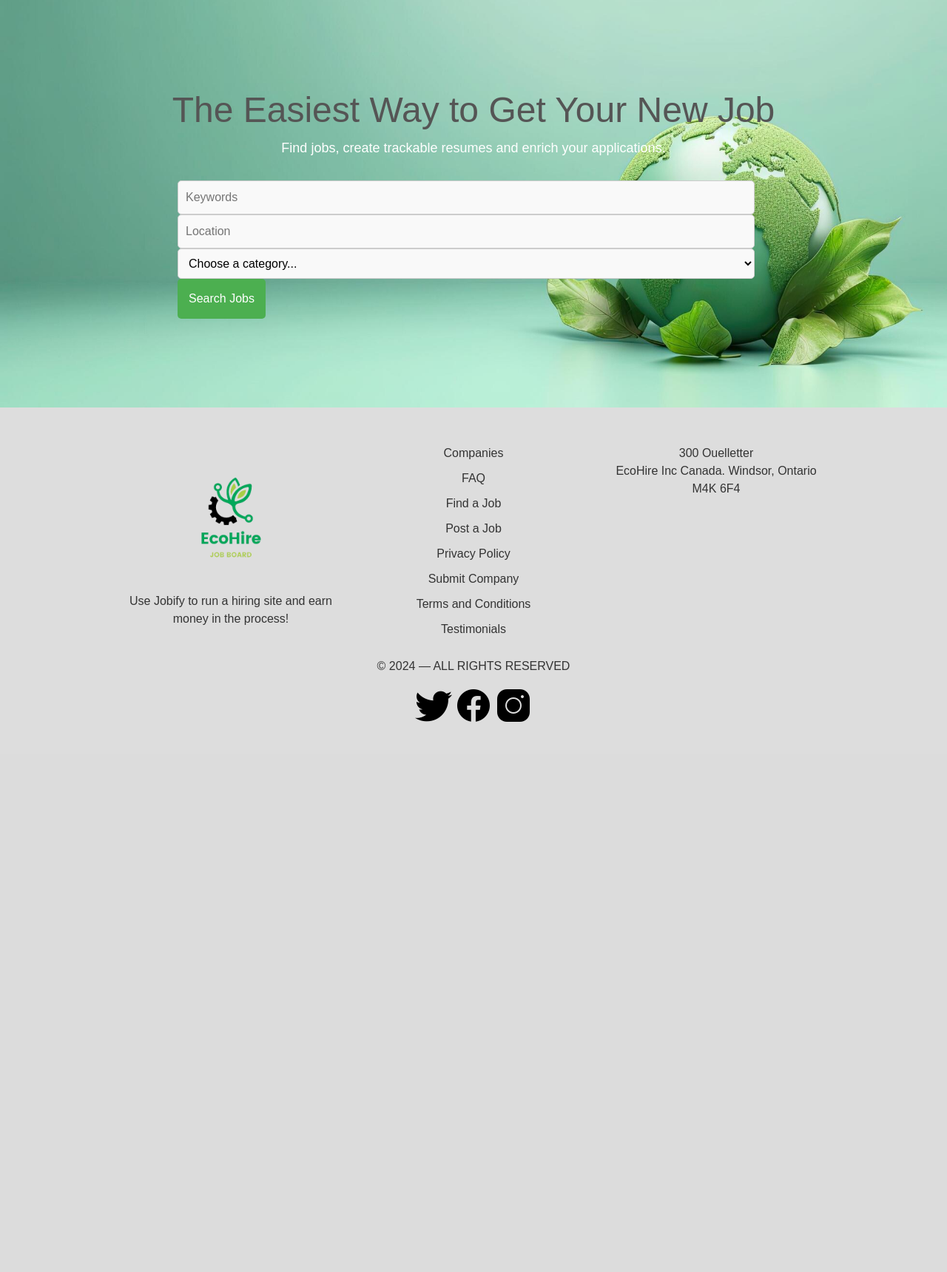
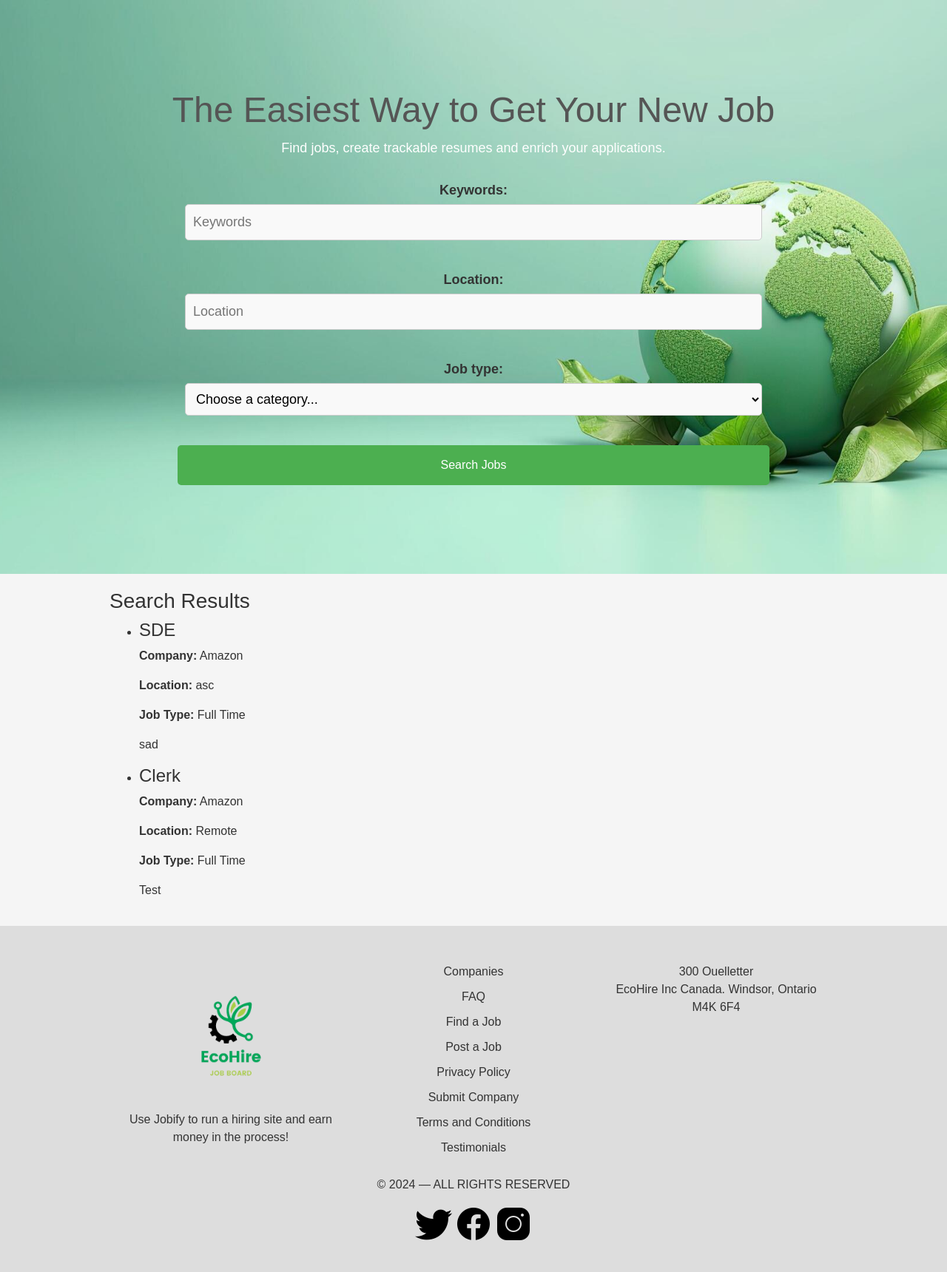
Before and after one commit to ishaan1212/EcoHire, a Django app: page /myApp/ in a window 1280 px wide. Shown: the part 90-1810 px from the top of the page at 74% size. Before the commit the page ends 1066 px from the top, so only its background shows below. Run offline with Django 5.2, Linux system fonts and the light colour scheme; data comes from the database, SQL or seed files in the repository; both versions use the stored data as it was after the commit; parts of the project's set-up code (start-up, migrations or seed data) failed here and were passed over; some libraries are stand-ins or nearby versions.

Commit message:
Apply for Job, Filtet

```diff
--- a/myApp/forms.py
+++ b/myApp/forms.py
@@ -50,3 +50,17 @@ class UserRegistrationForm(UserCreationForm):
     class Meta:
         model = User
         fields = ['username', 'email', 'password1', 'password2']
+
+
+class JobSearchForm(forms.Form):
+    keywords = forms.CharField(required=False, widget=forms.TextInput(attrs={
+        'placeholder': 'Keywords',
+        'class': 'search-input'
+    }))
+    location = forms.CharField(required=False, widget=forms.TextInput(attrs={
+        'placeholder': 'Location',
+        'class': 'search-input'
+    }))
+    job_type = forms.ChoiceField(required=False, choices=[('', 'Choose a category...')] + list(Job.JOB_TYPE_CHOICES), widget=forms.Select(attrs={
+        'class': 'search-select'
+    }))
--- a/myApp/models.py
+++ b/myApp/models.py
@@ -53,7 +53,6 @@ class Application(models.Model):
         ('A', 'Accepted'),
         ('R', 'Rejected'),
     ]
-
     user = models.ForeignKey(User, on_delete=models.CASCADE)
     job = models.ForeignKey(Job, on_delete=models.CASCADE)
     company = models.ForeignKey(Company, on_delete=models.CASCADE)
--- a/myApp/static/styles.css
+++ b/myApp/static/styles.css
@@ -374,3 +374,119 @@ h1 {
 .add-company-form button[type="submit"]:hover {
     background-color: #45a049;
 }
+
+/* CSS for Add Job Form */
+
+.job-section {
+    background: url('/myApp/static/images/back-img.jpg') no-repeat center center;
+    background-size: cover;
+    padding: 100px 0;
+    text-align: center;
+    color: #fff;
+}
+
+.job-container {
+    background-color: #fff;
+    padding: 20px;
+    border-radius: 10px;
+    box-shadow: 0 0 10px rgba(0, 0, 0, 0.1);
+    max-width: 600px;
+    margin: 0 auto;
+}
+
+.job-container h2 {
+    font-size: 24px;
+    margin-bottom: 20px;
+    color: #333;
+}
+
+.job-container p {
+    font-size: 16px;
+    margin-bottom: 20px;
+    color: #666;
+}
+
+.job-form {
+    display: flex;
+    flex-direction: column;
+}
+
+.job-form .form-group {
+    margin-bottom: 20px;
+}
+
+.job-form .form-label-bold {
+    font-weight: bold;
+    margin-bottom: 5px;
+    display: block;
+    color: #333;
+}
+
+.job-form input,
+.job-form select,
+.job-form textarea {
+    width: calc(100% - 20px);
+    margin-bottom: 10px;
+    padding: 10px;
+    border: 1px solid #ccc;
+    border-radius: 5px;
+    background-color: #f9f9f9;
+}
+
+.job-form input:focus,
+.job-form select:focus,
+.job-form textarea:focus {
+    outline: none;
+    border-color: #4CAF50;
+}
+
+.job-btn-primary {
+    width: 100%;
+    padding: 15px;
+    font-size: 16px;
+    background-color: #4CAF50;
+    border: none;
+    border-radius: 5px;
+    color: #fff;
+    cursor: pointer;
+    margin-top: 10px;
+}
+
+.job-btn-primary:hover {
+    background-color: #45a049;
+}
+
+.job-search-form {
+    display: flex;
+    flex-direction: column;
+    gap: 10px;
+}
+
+.search-input,
+.search-select {
+    padding: 10px;
+    border: 1px solid #ccc;
+    border-radius: 5px;
+    width: calc(100% - 22px);
+    background-color: #f9f9f9;
+}
+
+.search-input:focus,
+.search-select:focus {
+    outline: none;
+    border-color: #4CAF50;
+}
+
+.search-btn {
+    padding: 15px;
+    font-size: 16px;
+    background-color: #4CAF50;
+    border: none;
+    border-radius: 5px;
+    color: #fff;
+    cursor: pointer;
+}
+
+.search-btn:hover {
+    background-color: #45a049;
+}
--- a/myApp/templates/myApp/base.html
+++ b/myApp/templates/myApp/base.html
@@ -18,7 +18,7 @@
             <nav>
                 <ul>
                     <li><a href="{% url 'myApp:jobs' %}">Find A Job</a></li>
-                    <li><a href="{% url 'myApp:post' %}">Post A Job</a></li>
+                    <li><a href="{% url 'myApp:Addjobs' %}">Post A Job</a></li>
                     <li><a href="{% url 'myApp:AddCompany' %}">Add Company</a></li>
                     <li><a href="#">About Us</a></li>
                     {% if user.is_authenticated %}
--- a/myApp/templates/myApp/home.html
+++ b/myApp/templates/myApp/home.html
@@ -7,14 +7,32 @@
     <div class="container">
         <h2>The Easiest Way to Get Your New Job</h2>
         <p>Find jobs, create trackable resumes and enrich your applications.</p>
-        <form>
-            <input type="text" placeholder="Keywords">
-            <input type="text" placeholder="Location">
-            <select>
-                <option>Choose a category...</option>
-            </select>
-            <button type="submit">Search Jobs</button>
+        <form method="get" class="job-search-form">
+            {{ form.as_p }}
+            <button type="submit" class="search-btn">Search Jobs</button>
         </form>
     </div>
 </section>
+
+<section class="job-results">
+    <div class="container">
+        <h3>Search Results</h3>
+        {% if jobs %}
+            <ul>
+                {% for job in jobs %}
+                    <li>
+                        <h4>{{ job.title }}</h4>
+                        <p><strong>Company:</strong> {{ job.company }}</p>
+                        <p><strong>Location:</strong> {{ job.location }}</p>
+                        <p><strong>Job Type:</strong> {{ job.get_job_type_display }}</p>
+                        <p>{{ job.description }}</p>
+                        <!-- Add more details as needed -->
+                    </li>
+                {% endfor %}
+            </ul>
+        {% else %}
+            <p>No jobs found matching your search criteria.</p>
+        {% endif %}
+    </div>
+</section>
 {% endblock %}
--- a/myApp/templates/myApp/jobs.html
+++ b/myApp/templates/myApp/jobs.html
@@ -33,7 +33,7 @@
                                 <p class="card-text">{{ job.description }}</p>
                                 <p class="card-text">{{ job.job_type }}</p>
                                 <p class="card-text"><small class="text-muted">Posted on: {{ job.published_at }}</small></p>
-                                <a href="#" class="btn btn-primary">Apply Now</a>
+                                <a href="{% url 'myApp:apply_job' job_id=job.id %}" class="btn btn-primary">Apply Now</a>
                             </div>
                         </div>
                     </div>
--- a/myApp/urls.py
+++ b/myApp/urls.py
@@ -2,7 +2,6 @@ from django.conf import settings
 from django.conf.urls.static import static
 from django.urls import path
 from . import views
-from .views import post
 
 app_name = 'myApp'
 urlpatterns = [
@@ -14,7 +13,9 @@ urlpatterns = [
     path('profile/', views.profile, name='profile'),
     path('register/', views.register, name='register'),
     path('logout/', views.logout_view, name='logout'),
-    path('post/', views.post, name='post'),
-    path('job-list/', views.jobs, name='job_list')
+    path('job-list/', views.jobs, name='job_list'),
+    path('apply/<int:job_id>/', views.apply_job, name='apply_job'),
+    path('job-detail/<int:job_id>/', views.job_detail, name='job_detail'),
+
     # Add more paths for other pages as needed
 ] + static(settings.MEDIA_URL, document_root=settings.MEDIA_ROOT)
--- a/myApp/views.py
+++ b/myApp/views.py
@@ -1,15 +1,37 @@
 from django.contrib.auth import logout
+from django.contrib.auth.decorators import login_required
 from django.contrib.auth.models import User
-from django.shortcuts import render, redirect
-from .forms import JobForm,CompanyForm
+from django.shortcuts import render, redirect, get_object_or_404
+from .forms import JobForm, CompanyForm, JobSearchForm, ApplicationForm
 
-from myApp.forms import ProfileForm, UserRegistrationForm, JobPostForm
-from myApp.models import Job
+from myApp.forms import ProfileForm, UserRegistrationForm
+from myApp.models import Job, Application
 
 
 # Create your views here.
 def home(request):
-    return render(request, 'myApp/home.html')
+    form = JobSearchForm(request.GET)
+    jobs = Job.objects.all()  # Default queryset
+
+    if form.is_valid():
+        keywords = form.cleaned_data.get('keywords')
+        location = form.cleaned_data.get('location')
+        job_type = form.cleaned_data.get('job_type')
+
+        # Filter jobs based on form inputs
+        jobs = Job.objects.all()  # Initialize queryset
+        if keywords:
+            jobs = jobs.filter(title__icontains=keywords)
+        if location:
+            jobs = jobs.filter(location__icontains=location)
+        if job_type:
+            jobs = jobs.filter(job_type=job_type)
+
+    context = {
+        'form': form,
+        'jobs': jobs,
+    }
+    return render(request, 'myApp/home.html', context)
 
 def jobs(request):
     jobs_lists = Job.objects.all()
@@ -24,7 +46,7 @@ def addJob(request):
         form = JobForm(request.POST)
         if form.is_valid():
             form.save()
-            return redirect('job_list')  # Assuming you have a view to list jobs
+            return redirect('myApp:jobs')  # Assuming you have a view to list jobs
     else:
         form = JobForm()
     return render(request, 'job/add_job.html', {'form': form})
@@ -76,16 +98,27 @@ def logout_view(request):
     logout(request)
     return redirect('myApp:home')  # Redirect to home page after logout
 
+@login_required
+def apply_job(request, job_id):
+    job = get_object_or_404(Job, pk=job_id)
+    company = job.company
 
+    if request.method == 'POST':
+        form = ApplicationForm(request.POST, request.FILES)
+        if form.is_valid():
+            application = form.save(commit=False)
+            application.user = request.user
+            application.job = job
+            application.company = company
+            application.status = 'P'  # Setting status to 'Pending'
+            application.save()
+            return redirect('myApp:job_detail', job_id=job.id)  # Redirect to job detail page or wherever needed
+    else:
+        form = ApplicationForm()
 
-#@login_required
-def post(request):
-    if request.method == 'POST':
-        form = JobPostForm(request.POST)
-        if form.is_valid():
-            job = form.save(commit=False)
-            job.save()
-            return redirect('myApp:jobs')
-    else:
-        form = JobPostForm()
-    return render(request, 'myApp/post.html', {'form': form})
+    return render(request, 'myApp/apply_job.html', {'form': form, 'job': job, 'company': company})
+
+def job_detail(request, job_id):
+    job = get_object_or_404(Job, pk=job_id)
+    applications = Application.objects.filter(job=job, user=request.user)
+    return render(request, 'Job/job_detail.html', {'job': job, 'applications': applications})
```
Also changed, not shown: myApp/Templates/Job/add_job.html (+5 -53 lines), myApp/Templates/Job/job_detail.html (+37 -15 lines), myApp/Templates/myApp/apply_job.html (added, +21 -0 lines), db.sqlite3, myApp/migrations/0001_initial.py, myApp/migrations/0002_remove_application_status.py (added), myApp/migrations/0003_application_status.py (added), 5 other files.
